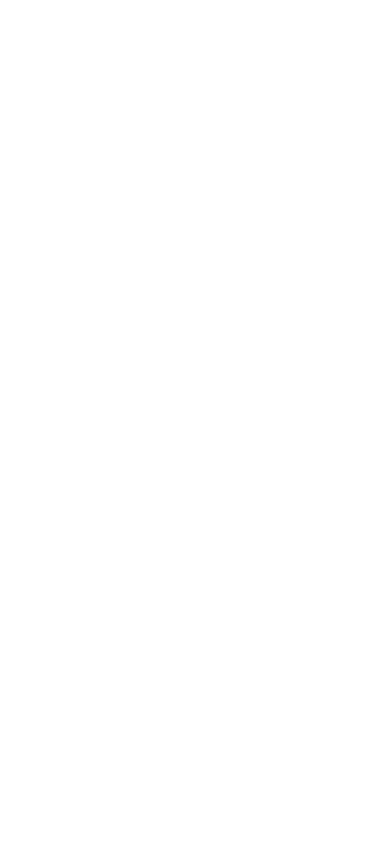
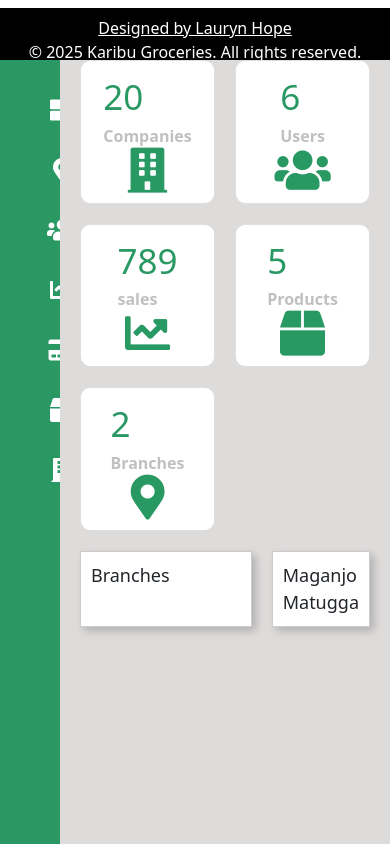
Before and after one commit to Lauryn-cloud-star/final_project, a Django app: page /manager_dashboard/ in a window 390 px wide. Before the commit the page is empty. Run offline with Django 5.2, Linux system fonts and the light colour scheme; some libraries are stand-ins or nearby versions.

Commit message:
second commit

```diff
--- a/happy_hoe/forms.py
+++ b/happy_hoe/forms.py
@@ -14,7 +14,7 @@
     class Meta:
         model = Sale
         # fields = ["product_name", "quantity", "cost_of_stock", "unit_cost", "unit_cost", "unit_price", "date_of_stock"]
-        fields = ['quantity', 'customer_name', 'payment_method', 'amount_received', 'product_name']
+        fields = "__all__"
 
     def __init__(self, *args, **kwargs):
         super(AddSaleForm, self).__init__(*args, **kwargs)
--- /dev/null
+++ b/happy_hoe/static/css/dashboard.css
@@ -0,0 +1,131 @@
+.main{
+    position: absolute;
+    top: 60px;
+    left: 0;
+    width: calc(100% - 260px);
+    left: 240px;
+    min-height: calc(100vh - 60px);
+    background: #dedbdb;
+}
+.cards{
+    width: 100%;
+    padding: 35px 20px;
+    display: grid;
+    grid-template-columns: repeat(4, 1fr);
+    grid-gap:20px
+
+
+}
+.cards .card{
+    padding: 10px;
+    display: flex;
+    align-items: center;
+    justify-content: space-between;
+    background: #fff;
+    border-radius: 10px;
+    box-sizing: 0 7px 25px 0 rgba(0, 0, 0, 0.08);
+
+}
+.cards .card:hover{
+    background: #2f8436;
+}
+.cards .card:hover .number{
+    color: #fff;
+}
+.cards .card:hover .card-name{
+    color: #fff;
+}
+.cards .card:hover .icon-box i {
+    color: #fff;
+}
+
+.number{
+    font-size: 35px;
+    font-weight: 500;
+    color: #299863;
+}
+.card-name{
+    color: #8888;
+    font-weight: 600;
+}
+.icon-box i{
+    font-size: 45px;
+    color: hsl(151, 58%, 38%);
+}
+.text-box {
+    font-size: large;
+    padding: 10px; /* Add some padding to the boxes */
+    border: 1px solid #ccc; /* Add a border for visibility */
+    margin-bottom: 10px; /* Add spacing between boxes */
+    box-shadow: 4px 4px 8px rgba(0, 0, 0, 0.2); /* Adjusted shadow */
+    background-color: white; /* Ensure boxes have a background color */
+  }
+  .branches{
+    font-weight: 400;
+
+    display: grid;
+    grid-template-columns: 2fr 1fr;
+    grid-gap: 20px;
+    padding: 20px;
+    padding-top: 0;
+}
+
+@media (max-width:1115px) {
+    .sidebar{
+        width: 60px;
+    }
+    .main{
+        left: 60px;
+        width: calc(100% - 60px);
+    }
+}
+@media (max-width:1115px) {
+    .cards{
+        grid-template-columns: repeat(2, 1fr);
+    }
+    .cards{
+        width: 100%;
+        padding: 20px;
+        display: grid;
+        grid-template-columns: repeat(2, 1fr);
+        grid-gap: 20px;
+        padding-top: 0;
+    }
+}
+.sidebar{
+    position: fixed;
+    top: 60px;
+    width: 230px;
+    height: calc(100% - 60px);
+    background: #299863;
+    overflow-x: hidden;
+
+}
+.sidebar ul {
+    margin-top:20px
+}
+.sidebar ul li {
+    width: 100%;
+    list-style: none;
+
+}
+.sidebar ul li:hover {
+    background: #e8ecea;
+}
+.sidebar ul li:hover a {
+    color: #237b2b;
+}
+.sidebar ul li a {
+    width: 100%;
+    text-decoration: none;
+    color: #fff;
+    height: 60px;
+    display: flex;
+    align-items: center;
+
+}
+.sidebar ul li a i {
+    min-width: 60px;
+    font-size: 24px;
+    text-align: center;
+}
--- a/happy_hoe/templates/happy_hoeapp/base2.html
+++ b/happy_hoe/templates/happy_hoeapp/base2.html
@@ -26,10 +26,10 @@
                 <a class="nav-link text-white" href="/home/">Home</a>
                 </li>
                 <li class="nav-item">
-                <a class="nav-link text-white" href="/all_stock/">Stock</a>
+                <a class="nav-link text-white" href="/home/">Stock</a>
                 </li>
                 <li class="nav-item">
-                <a class="nav-link text-white" href="/all_sales/">Sales</a>
+                <a class="nav-link text-white" href="/sales/">Sales</a>
                 </li>
                 <li class="nav-item">
                 <a class="nav-link text-white" href="#">Users</a>
--- a/happy_hoe/templates/happy_hoeapp/manager_dashboard.html
+++ b/happy_hoe/templates/happy_hoeapp/manager_dashboard.html
@@ -0,0 +1,155 @@
+{% load static %}
+<!DOCTYPE html>
+<html lang="en">
+<head>
+<meta charset="UTF-8">
+<meta name="viewport" content="width=device-width, initial-scale=1.0">
+<meta http-equiv="X-UA-Compatible" content="ie=edge">
+<meta name="Description" content="Enter your description here"/>
+<link rel="stylesheet" href="https://cdnjs.cloudflare.com/ajax/libs/twitter-bootstrap/5.1.0/css/bootstrap.min.css">
+<link rel="stylesheet" href="https://cdnjs.cloudflare.com/ajax/libs/font-awesome/5.15.4/css/all.min.css">
+<link rel="stylesheet" href="{% static 'css/dashboard.css' %}">
+<title>Title</title>
+</head>
+<body>
+
+
+
+        <div class="sidebar">
+            <ul>
+                <li>
+                    <a href="dash.html">
+                        <i class="fas fa-th-large"></i>
+                        <div>Dashboaard</div>
+                    </a>
+
+                </li>
+                <li>
+                    <a href="#">
+                        <i class="fas fa-map-marker-alt"></i>
+                        <div>Branches</div>
+                    </a>
+
+                </li>
+                <li>
+                    <a href="user.html">
+                        <i class="fas fa-users"></i>
+                        <div>Users</div>
+                    </a>
+
+                </li>
+                <li>
+                    <a href="#">
+                        <i class="fas fa-chart-line"></i>
+                        <div>Sales</div>
+                    </a>
+
+                </li>
+                <li>
+                    <a href="#">
+                        <i class="fas fa-credit-card"></i>
+                        <div>Payments</div>
+                    </a>
+
+                </li>
+                <li>
+                    <a href="products2.html">
+                        <i class="fas fa-box"></i>
+                        <div>Products</div>
+                    </a>
+
+                </li>
+                <li>
+                    <a href="#">
+                        <i class="fas fa-building"></i>
+                        <div>Company</div>
+                    </a>
+
+                </li>
+                <li>
+                    <a href="index.html">
+                        <i class="fas fa-solid fa-right-from-bracket"></i>
+                        <div>Log out</div>
+                    </a>
+
+                </li>
+            </ul>
+        </div>
+    </div>
+    <div class="main">
+        <div class="cards">
+            <div class="card">
+                <div class="card-content">
+                    <div class="number">20</div>
+                    <div class="card-name">Companies</div>
+                </div>
+                    <div class="icon-box">
+                        <i class="fas fa-building"></i>
+                    </div>
+
+            </div>
+            <div class="card">
+                <div class="card-content">
+                    <div class="number">6</div>
+                    <div class="card-name">Users</div>
+                </div>
+                <div class="icon-box">
+                    <i class="fas fa-users"></i>
+                </div>
+
+            </div>
+            <div class="card">
+                <div class="card-content">
+                    <div class="number">789</div>
+                    <div class="card-name">sales</div>
+                </div>
+                <div class="icon-box">
+                    <i class="fas fa-chart-line"></i>
+                </div>
+
+            </div>
+            <div class="card">
+                <div class="card-content">
+                    <div class="number">5</div>
+                    <div class="card-name">Products</div>
+                </div>
+                <div class="icon-box">
+                    <i class="fas fa-box"></i>
+                </div>
+
+            </div>
+            <div class="card">
+                <div class="card-content">
+                    <div class="number">2</div>
+                    <div class="card-name">Branches</div>
+                </div>
+                <div class="icon-box">
+                    <i class="fas fa-map-marker-alt"></i>
+                </div>
+
+            </div>
+
+
+        </div>
+        <div class="branches">
+            <div class="text-box fz-largge">
+                Branches
+              </div>
+              <div class="text-box">
+                Maganjo<br>
+                Matugga
+              </div>
+        </div>
+    </div>
+    <footer class="bg-black bg-opacity-70 text-center p-2 mt-2">
+        <div class="flex justify-center space-x-2 mb-2">
+            <a href="#" class="text-white hover:underline">Designed by Lauryn Hope</a>
+            <!-- <a href="#" class="text-white hover:underline">Terms of Service</a> -->
+            <p class="text-sm text-white">© 2025 Karibu Groceries. All rights reserved.</p>
+        </div>
+
+    </footer>
+<script src="https://cdnjs.cloudflare.com/ajax/libs/popper.js/2.9.2/umd/popper.min.js"></script>
+<script src="https://cdnjs.cloudflare.com/ajax/libs/twitter-bootstrap/5.1.0/js/bootstrap.min.js"></script>
+</body>
+</html>
--- a/happy_hoe/templates/happy_hoeapp/transactions.html
+++ b/happy_hoe/templates/happy_hoeapp/transactions.html
@@ -33,6 +33,11 @@
 
                         <a href="{% url 'sale_detail' sale.id %}" class="px-6 py-2 rounded-xl bg-white/10 backdrop-blur-md border border-white/30 font-semibold hover:bg-opacity-70 duration-300 shadow-lg "><input type="submit" value="Check Out"></a>
                     </td>
+                    <td>
+                        <a href="{% url 'receipt_detail' sale.id %}" class="text-blue-500 hover:underline">
+                            <input type="button" value="Final receipt" class="bg-blue-500 text-white rounded">
+                        </a>
+                    </td>
 
                 </tr>
                 {% endfor %}
--- a/happy_hoe/views.py
+++ b/happy_hoe/views.py
@@ -56,10 +56,7 @@
     return render(request,"happy_hoeapp/all_sales.html")
 
 #  view for the receipt
-def receipt(request):
-    # getting all the registered sales from our data base
-    sales=Sale.objects.all().order_by('-id')
-    return render(request,"happy_hoeapp/receipt.html", {"sales": sales})
+
 def sales(request):
     # getting all the registered sales from our data base
     sales=Sale.objects.all().order_by('-id')
@@ -70,42 +67,39 @@
     stock = Stock.objects.get(id=stock_id)
 
     return render(request, 'happy_hoeapp/detail.html', {'stock': stock})
-def issue_item(request, pk):
-    issued_item = Stock.objects.get(id=pk)
-
+def issue_item(request,pk):
+    # creating a variable issued item and acces all entries in the stock model by their models
+    issued_item=Stock.objects.get(id=pk)
+    # acccessing our form from forms.py
+    sales_form = AddSaleForm(request.POST)
     if request.method == 'POST':
-        sales_form = AddSaleForm(request.POST)
         if sales_form.is_valid():
-            new_sale = sales_form.save(commit=False)
+            new_sale = sales_form.save(commit = False)
+            # the new_sale.(...) if followed by the propeerty that represents the sale
             new_sale.product_name = issued_item
-            new_sale.payment_method = sales_form.cleaned_data['payment_method']
             new_sale.unit_price = issued_item.unit_price
-            new_sale.sales_agent = request.user  # if you're tracking sales agent
-            new_sale.amount_receiced = sales_form.cleaned_data['amount_received']
-            # Optional: auto-fill some fields
-            if not new_sale.customer_name:
-                new_sale.customer_name = "Anonymous"
-            if not new_sale.payment_method:
-                new_sale.payment_method = "Cash"
-
-
-            issued_quantity = new_sale.quantity
-            if issued_quantity > issued_item.total_quantity:
-                sales_form.add_error('quantity', 'Not enough stock available.')
-            else:
-                new_sale.save()
-                issued_item.total_quantity -= issued_quantity
-                issued_item.save()
-                return redirect('receipt')
-    else:
-        sales_form = AddSaleForm()
-
+            new_sale.save()
+            # to keep track of the stock remaining after sale
+            issued_quantity = int(request.POST['quantity'])
+            issued_item.total_quantity -= issued_quantity
+            issued_item.save()
+            print(issued_item.product_name)
+            print(request.POST['quantity'])
+            print(issued_item.total_quantity)
+            return redirect ('sales')
     return render(request, 'happy_hoeapp/issue_item.html', {
         'sales_form': sales_form,
         'issued_item': issued_item
     })
 
+def receipt_detail(request, receipt_id):
+    receipt = Sale.objects.get(id=receipt_id)
+    return render(request, 'happy_hoeapp/final_receipt.html', {'receipt': receipt})
 
+def receipt(request):
+    # getting all the registered sales from our data base
+    sales=Sale.objects.all().order_by('-id')
+    return render(request,"happy_hoeapp/receipt.html", {"sales": sales})
 #  view for the login page
 def Login(request):
     if request.method == 'POST':
@@ -222,7 +216,3 @@
     # getting all the registered sales from our data base
     sales=Sale.objects.all().order_by('-id')
     return render(request,"happy_hoeapp/transactions.html", {"sales": sales})
-
-def receipt_detail(request, receipt_id):
-    receipt = Sale.objects.get(id=receipt_id)
-    return render(request, 'happy_hoeapp/final_receipt.html', {'receipt': receipt})
```
Also changed, not shown: happy_hoe/static/css/base.css (+7 -6 lines), happy_hoe/templates/happy_hoeapp/base.html (+12 -10 lines), happy_hoe/templates/happy_hoeapp/copy_issue_item.html (added, +75 -0 lines), happy_hoe/templates/happy_hoeapp/final_receipt.html (+4 -4 lines), happy_hoe/templates/happy_hoeapp/issue_item.html (+16 -67 lines), happy_hoe/templates/happy_hoeapp/receipt.html (+15 -19 lines), db.sqlite3.
